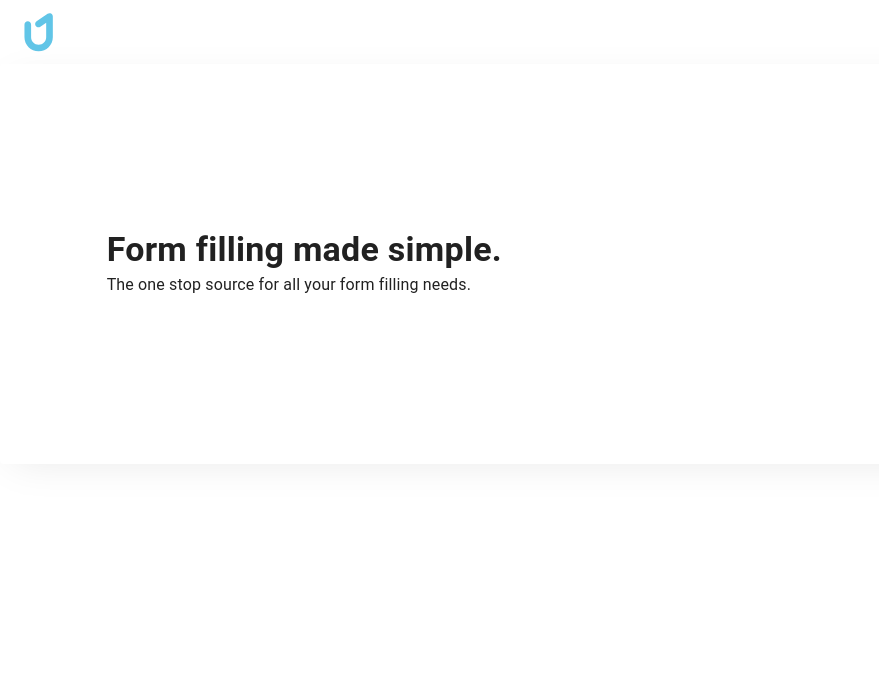
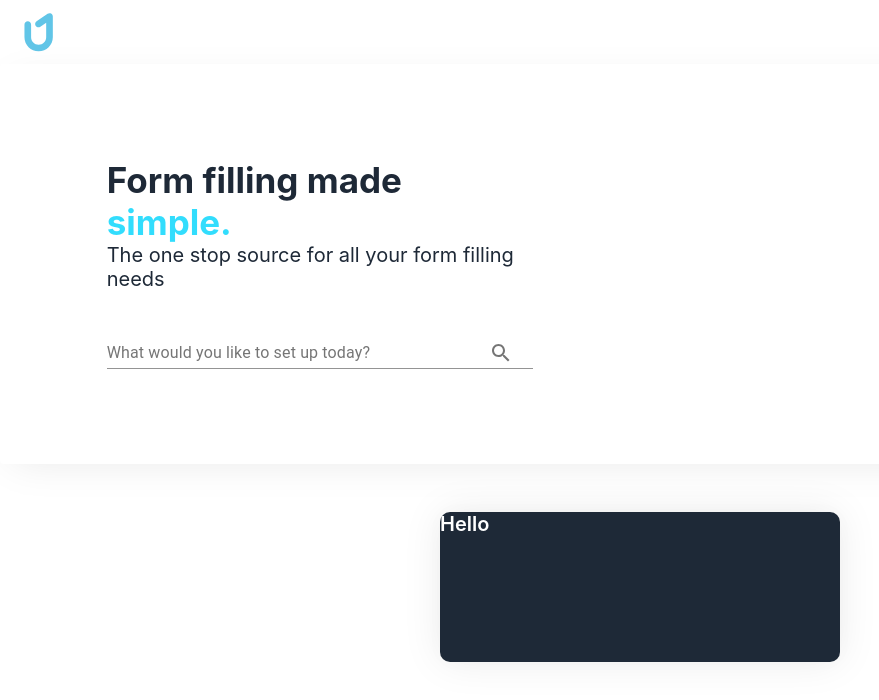
Before and after one commit to itsvarung/react-typescript-firebase-auth, a React (Create React App) app in the folder frontend/: page / in a window 1280 px wide. Shown: the top 700 px of the page, without its empty margins (0-879 px from the left). Built offline with nearby package versions, Linux system fonts and the light colour scheme.

Commit message:
Added card, header is right, added text search

```diff
--- a/frontend/package.json
+++ b/frontend/package.json
@@ -12,9 +12,11 @@
     "@types/node": "^12.12.30",
     "@types/react": "^16.9.23",
     "@types/react-dom": "^16.9.5",
+    "@types/styled-components": "^5.0.1",
     "react": "^16.13.1",
     "react-dom": "^16.13.1",
     "react-scripts": "3.4.0",
+    "styled-components": "^5.0.1",
     "typescript": "^3.7.5"
   },
   "scripts": {
--- a/frontend/src/App.tsx
+++ b/frontend/src/App.tsx
@@ -4,6 +4,7 @@ import { makeStyles, createStyles, Theme } from "@material-ui/core/styles";
 import Grid, { GridSpacing } from "@material-ui/core/Grid";
 import NavBar from "./components/nav-bar";
 import Header from "./components/header";
+import FormCard from "./components/card";
 const useStyles = makeStyles((theme: Theme) =>
   createStyles({
     root: {
@@ -19,9 +20,10 @@ function App() {
     <div>
       <NavBar />
       <Grid container spacing={0}>
-        {/* Header Image */}
         <Header />
-        <Grid item xs={12}></Grid>
+        <Grid item xs={12}>
+          <FormCard />
+        </Grid>
       </Grid>
     </div>
   );
--- a/frontend/src/components/card/index.tsx
+++ b/frontend/src/components/card/index.tsx
@@ -1,7 +1,12 @@
 import React from "react";
+import { Card, CardH1 } from "../../styling/card";
 
 interface Props {}
-const Card: React.FC<Props> = props => {
-  return <div></div>;
+const FormCard: React.FC<Props> = props => {
+  return (
+    <Card backgroundColor="#1E2937">
+      <CardH1>Hello</CardH1>
+    </Card>
+  );
 };
-export default Card;
+export default FormCard;
--- a/frontend/src/components/header/index.tsx
+++ b/frontend/src/components/header/index.tsx
@@ -2,7 +2,11 @@ import React from "react";
 import Grid, { GridSpacing } from "@material-ui/core/Grid";
 import { makeStyles, createStyles, Theme } from "@material-ui/core/styles";
 import Paper from "@material-ui/core/Paper";
-import Typography from "@material-ui/core/Typography";
+import { H1, H2, AccentColorText } from "../../styling/text";
+import TextField from "@material-ui/core/TextField";
+import SearchIcon from "@material-ui/icons/Search";
+import IconButton from "@material-ui/core/IconButton";
+import InputAdornment from "@material-ui/core/InputAdornment";
 
 interface Props {}
 
@@ -19,8 +23,15 @@ const useStyles = makeStyles((theme: Theme) =>
       flexDirection: "column",
       justifyContent: "center"
     },
-    title: {
-      flexGrow: 1
+    textField: {
+      padding: "30px 0 0 0",
+
+      "& > *": {
+        width: "100%"
+      }
+    },
+    iconButton: {
+      padding: 10
     }
   })
 );
@@ -33,13 +44,38 @@ const Header: React.FC<Props> = props => {
       <Paper className={classes.paper}>
         <Grid container spacing={0}>
           <Grid item xs={1}></Grid>
-          <Grid item xs={9}>
-            <Typography variant="h4" className={classes.title}>
-              <b>Form filling made simple.</b>
-            </Typography>
-            <Typography variant="subtitle1" className={classes.title}>
-              The one stop source for all your form filling needs.
-            </Typography>
+          <Grid item xs={4}>
+            <Grid container spacing={0}>
+              <Grid item xs={12}>
+                <H1>
+                  Form filling made <AccentColorText>simple.</AccentColorText>
+                </H1>
+              </Grid>
+              <Grid item xs={12}>
+                <H2>The one stop source for all your form filling needs</H2>
+              </Grid>
+              <Grid item xs={12}>
+                <form
+                  className={classes.textField}
+                  noValidate
+                  autoComplete="on"
+                >
+                  <TextField
+                    id="outlined-basic"
+                    label="What would you like to set up today?"
+                    InputProps={{
+                      endAdornment: (
+                        <InputAdornment position="start">
+                          <IconButton type="submit">
+                            <SearchIcon />
+                          </IconButton>
+                        </InputAdornment>
+                      )
+                    }}
+                  />
+                </form>
+              </Grid>
+            </Grid>
           </Grid>
         </Grid>
       </Paper>
--- /dev/null
+++ b/frontend/src/styling/card.tsx
@@ -0,0 +1,29 @@
+import styled, { CSSObject } from "styled-components";
+
+interface CardProps {
+  backgroundColor: any;
+}
+
+export const Card = styled.span<CardProps>`
+  display: flex;
+  flex-flow: column;
+  overflow: hidden;
+  margin: 48px auto 0;
+  box-shadow: 0 0 20px rgba(0, 0, 0, 0.02), 0 0px 40px rgba(0, 0, 0, 0.08);
+  border-radius: 10px;
+  width: 400px;
+  height: 150px;
+  background: ${props => props.backgroundColor};
+`;
+
+export const CardH1 = styled.text`
+  font-size: 20px;
+  color: #ffffff;
+  font-weight: 600;
+`;
+
+export const CardH2 = styled.text`
+  font-size: 10px;
+  color: #1e2937;
+  font-weight: 300;
+`;
--- /dev/null
+++ b/frontend/src/styling/text.tsx
@@ -0,0 +1,16 @@
+import styled from "styled-components";
+
+export const H1 = styled.text`
+  font-size: 35px;
+  color: #1e2937;
+  font-weight: 700;
+`;
+
+export const H2 = styled.text`
+  font-size: 20px;
+  color: #1e2937;
+  font-weight: 400;
+`;
+export const AccentColorText = styled.text`
+  color: #32ddfd;
+`;
```
Also changed, not shown: 1 other file (tests, documents, lock files or other folders).
